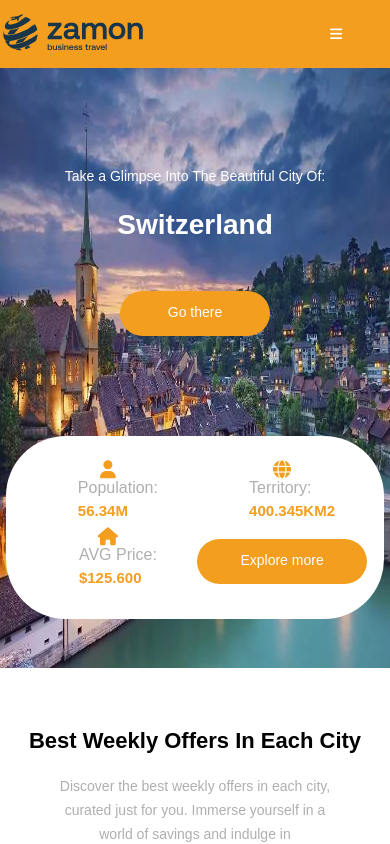
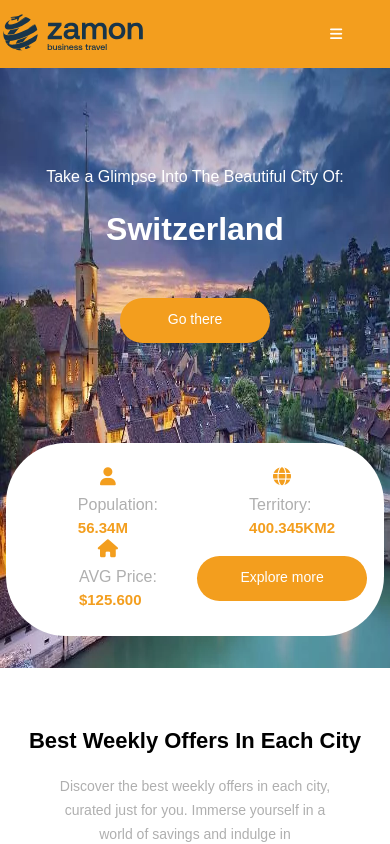
Before and after one commit to dekanovaa/Business_taour, a React (Vite) app: page / in a window 390 px wide. Shown: the top 844 px of the page. Built offline with nearby package versions, Linux system fonts and the light colour scheme.

Commit message:
fgrthreg

```diff
--- a/src/Components/Header/Header.css
+++ b/src/Components/Header/Header.css
@@ -189,7 +189,8 @@
       width: 98%;
     }
     .header__name{
-        font-size:32px
+        font-size:32px;
+        font-weight: 600;
     }
     .header__wrap{
       top: 100px;
@@ -200,6 +201,9 @@
     .header__img{
       height: 600px;
     }
+    .header__item{
+      gap: 10px;
+    }
 
   }
   @media(max-width:420px){
@@ -207,10 +211,10 @@
       width: 99%;
     }
     .header__name{
-        font-size:28px
+        font-size:32px;
     }
     .header__title{
-        font-size:14px;
+        font-size:16px;
     }
 
   }
--- a/src/Components/Message/Message.css
+++ b/src/Components/Message/Message.css
@@ -175,7 +175,7 @@ option{
         padding:20px 10px;
     }
     .message__name,.message__title{
-        font-size:14px;
-        font-weight: 500;
+        font-size:18px;
+        font-weight: 600;
     }
   }
```
